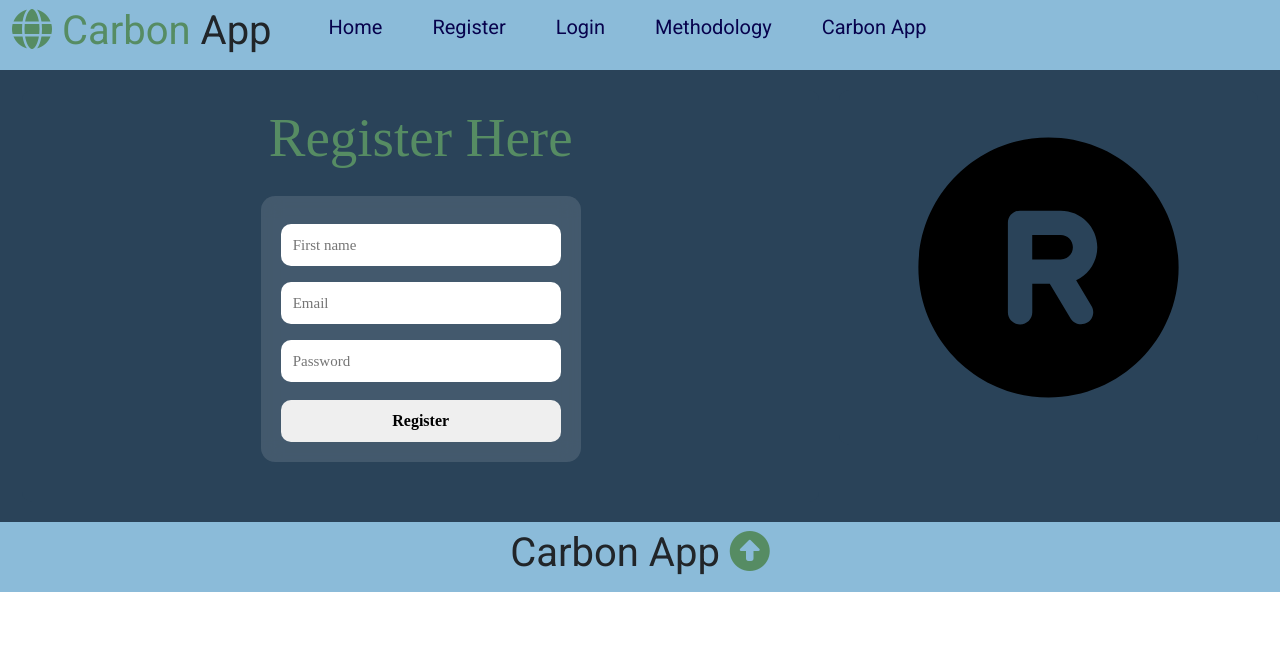
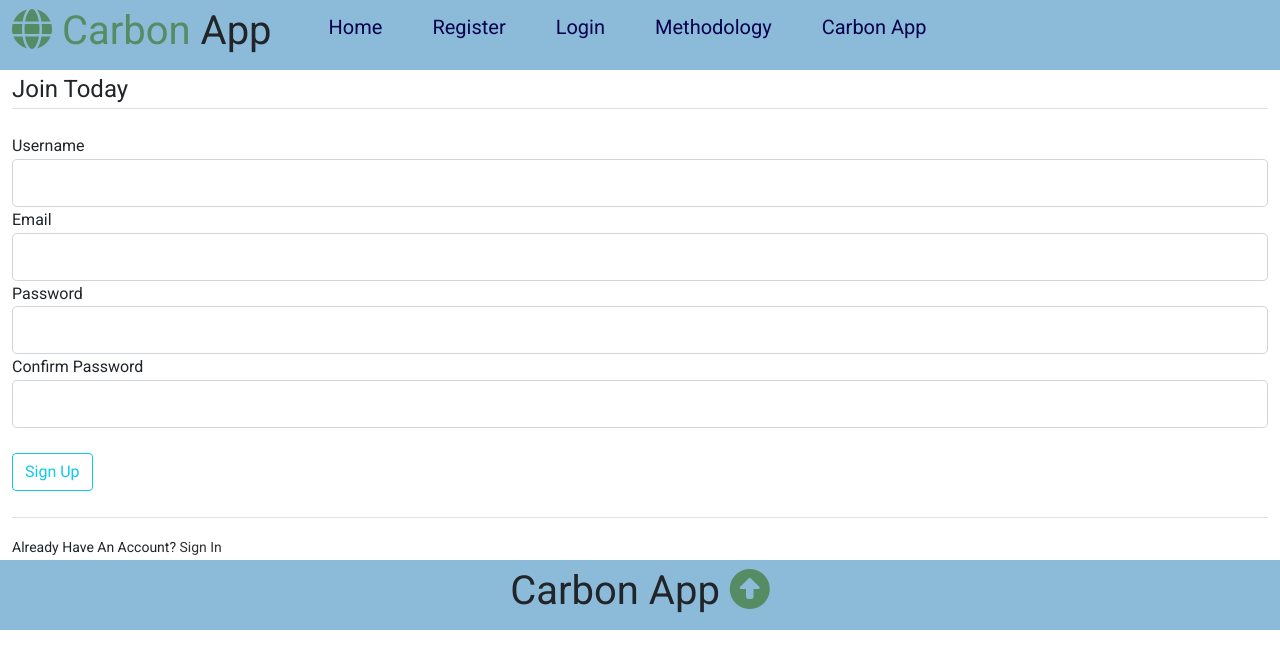
Before and after one commit to EliasAKyte/carbon-app-2026-1, a Flask app: page /register in a window 1280 px wide. Shown: the top 669 px of the page. Run offline with Flask 2, Linux system fonts and the light colour scheme; some libraries are stand-ins or nearby versions.

Commit message:
Update register.html

```diff
--- a/capp/templates/users/register.html
+++ b/capp/templates/users/register.html
@@ -1,50 +1,87 @@
 {% extends "layout.html" %}
 {% block content %}
 
-<!-- Header -->
-<section class="section_header_carbon_app">
+<section class="register_section_css">
     <div class="container">
+            <div class="box">
 
-        <div class="header_carbon_app">
+            </div>
+            <div class="box">
+                <form method="POST" action="">
+                    {{ form.hidden_tag() }}
+                    <fieldset class="form-group">
+                        <legend class="border-bottom mb-4">Join Today</legend>
+                        <div class="form-group">
+                            {{ form.username.label(class="form-control-label") }}
+                            {% if form.username.errors %}
+                                {{ form.username(class="form-control form-control-lg is-invalid") }}
+                                <div class="invalid-feedback">
+                                    {% for error in form.username.errors %}
+                                        <span>{{ error }}</span>
+                                    {% endfor %}
+                                </div>
+                            {% else %}
+                                {{ form.username(class="form-control form-control-lg") }}
+                            {% endif %}
+                        </div>
+                        <div class="form-group">
+                            {{ form.email.label(class="form-control-label") }}
+                            {% if form.email.errors %}
+                                {{ form.email(class="form-control form-control-lg is-invalid") }}
+                                <div class="invalid-feedback">
+                                    {% for error in form.email.errors %}
+                                        <span>{{ error }}</span>
+                                    {% endfor %}
+                                </div>
+                            {% else %}
+                                {{ form.email(class="form-control form-control-lg") }}
+                            {% endif %}
+                        </div>
+                        <div class="form-group">
+                            {{ form.password.label(class="form-control-label") }}
+                            {% if form.password.errors %}
+                                {{ form.password(class="form-control form-control-lg is-invalid") }}
+                                <div class="invalid-feedback">
+                                    {% for error in form.password.errors %}
+                                        <span>{{ error }}</span>
+                                    {% endfor %}
+                                </div>
+                            {% else %}
+                                {{ form.password(class="form-control form-control-lg") }}
+                            {% endif %}
+                        </div>
+                        <div class="form-group">
+                            {{ form.confirm_password.label(class="form-control-label") }}
+                            {% if form.confirm_password.errors %}
+                                {{ form.confirm_password(class="form-control form-control-lg is-invalid") }}
+                                <div class="invalid-feedback">
+                                    {% for error in form.confirm_password.errors %}
+                                        <span>{{ error }}</span>
+                                    {% endfor %}
+                                </div>
+                            {% else %}
+                                {{ form.confirm_password(class="form-control form-control-lg") }}
+                            {% endif %}
+                        </div>
+                    </fieldset>
+                    </br>
+                    <div class="form-group">
+                        {{ form.submit(class="btn btn-outline-info") }}
+                    </div>
+                </form>
+                </br>
+                <div class="border-top pt-3">
+                    <small>
+                        Already Have An Account? <a class="ml-5" href="{{ url_for('users.login') }}">Sign In</a>
+                    </small>
+                </div>
 
+            </div>
             <div class="box">
-                <h1 style="font-size:55px;">
-                    <span class="text-logo">Register Here</span>
-                </h1>
 
-                <!-- REGISTER FORM -->
-                <div class="login-box" onsubmit="showMessage()">
-                    <form method="POST">
-                        <input class="login-input" type="text" name="first_name" placeholder="First name" required>
-                        <input class="login-input" type="email" name="email" placeholder="Email" required>
-                        <input class="login-input" type="password" name="password" placeholder="Password" required>
-                        <button class="login-btn" type="submit">Register</button>
-                    </form>
-                </div>
             </div>
-
-            <div class="box">
-                <img
-                    src="{{url_for('static', filename='icons/register.svg')}}"
-                    width="325"
-                    height="325"
-                    alt=""/>
-            </div>
-
-        </div>
-
     </div>
-
-
 </section>
-
-<script>
-function showMessage() {
-    alert("🎉 Registration successful!");
-}
-</script>
-
-
 
 
 {% endblock content %}
```
